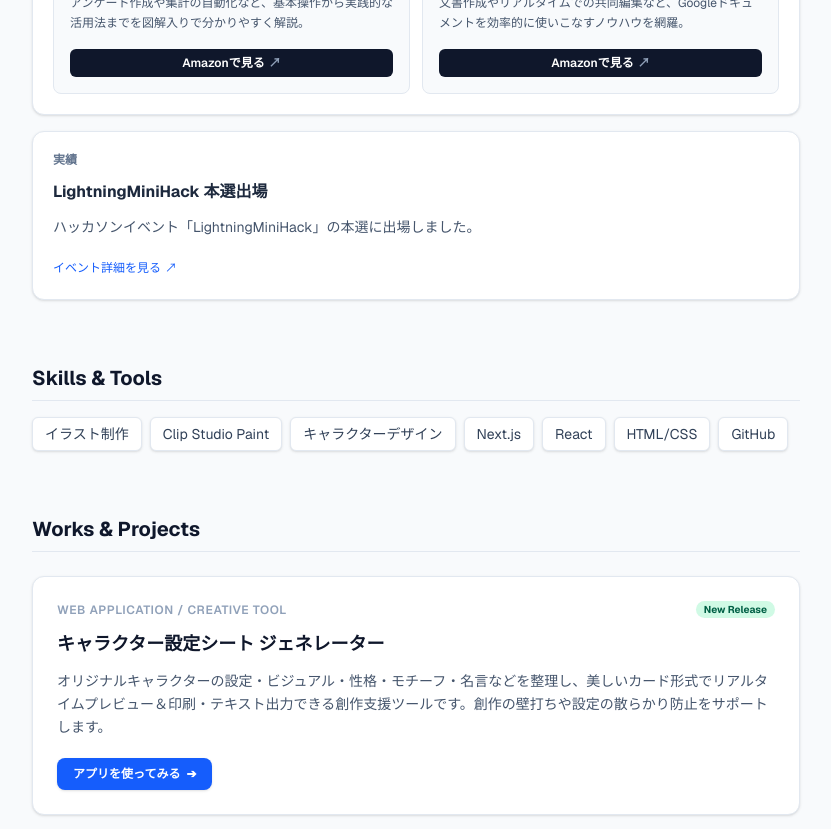
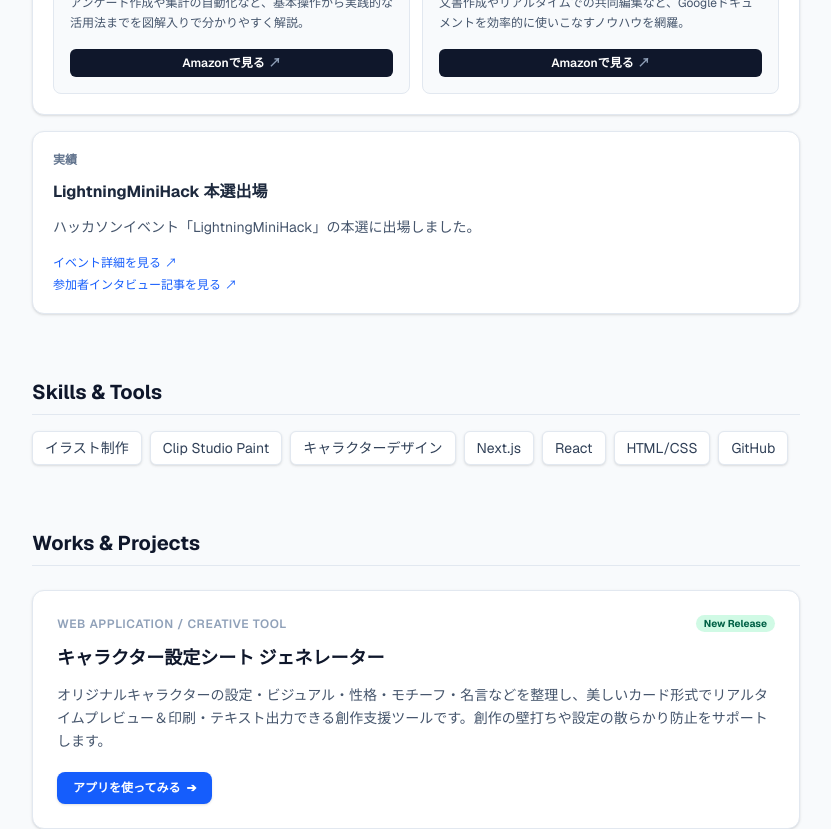
Before and after one commit to xmryy962-arch/Yuki.Hasegawa28.portfolio, a Next.js app: page / in a window 1280 px wide. Shown: the part 840-1669 px from the top of the page, without its empty margins (224-1055 px from the left). Built offline with nearby package versions, Linux system fonts and the light colour scheme.

Commit message:
LightningMiniHackのインタビュー記事リンクを追加

```diff
--- a/app/page.tsx
+++ b/app/page.tsx
@@ -1,5 +1,24 @@
 import React from 'react';
 import Link from 'next/link';
+
+interface HistoryItem {
+  period: string;
+  title: string;
+  description: string;
+  books?: {
+    title: string;
+    role: string;
+    description: string;
+    link: string;
+    tag: string;
+  }[];
+  link?: string;
+  linkText?: string;
+  links?: {
+    text: string;
+    url: string;
+  }[];
+}
 
 export default function Home() {
   const profile = {
@@ -43,10 +62,18 @@ export default function Home() {
         period: "実績",
         title: "LightningMiniHack 本選出場",
         description: "ハッカソンイベント「LightningMiniHack」の本選に出場しました。",
-        link: "https://developer.salesforce.com/jpblogs/2026/04/lightning-minihack-live-2026-jp",
-        linkText: "イベント詳細を見る"
+        links: [
+          {
+            text: "イベント詳細を見る",
+            url: "https://developer.salesforce.com/jpblogs/2026/04/lightning-minihack-live-2026-jp"
+          },
+          {
+            text: "参加者インタビュー記事を見る",
+            url: "https://developer.salesforce.com/jpblogs/2026/08/tdx-tokyo-2026-lightning-minihack-live"
+          }
+        ]
       }
-    ],
+    ] as HistoryItem[],
 
     // 制作物
     works: [
@@ -158,7 +185,23 @@ export default function Home() {
                 )}
 
                 {/* リンクがある場合の表示 */}
-                {item.link && (
+                {item.links && item.links.length > 0 && (
+                  <div className="pt-1 flex flex-col gap-1.5 items-start">
+                    {item.links.map((linkItem, lIndex) => (
+                      <a
+                        key={lIndex}
+                        href={linkItem.url}
+                        target="_blank"
+                        rel="noopener noreferrer"
+                        className="text-xs text-blue-600 hover:underline inline-flex items-center gap-1 font-medium"
+                      >
+                        <span>{linkItem.text}</span>
+                        <span>↗</span>
+                      </a>
+                    ))}
+                  </div>
+                )}
+                {item.link && !item.links && (
                   <div className="pt-1">
                     <a
                       href={item.link}
```
